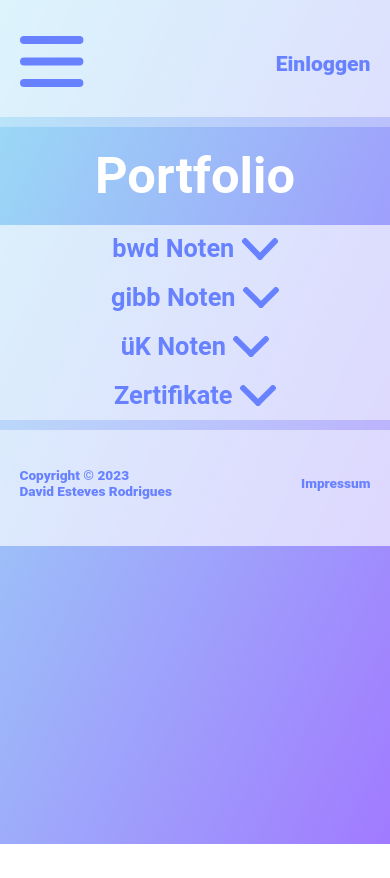
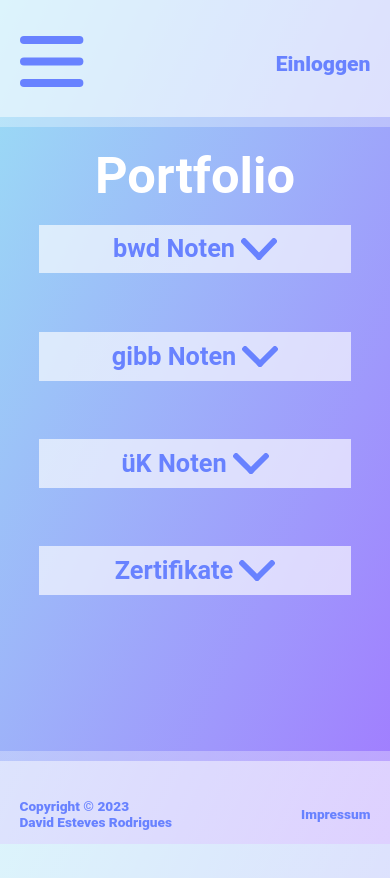
Before and after one commit to daviddresus/portfolio, a React (Create React App) app: page /portfolio in a window 390 px wide. Before the commit the page ends 844 px from the top, so only its background shows below. Built offline with nearby package versions, Linux system fonts and the light colour scheme; no server answers; grey boxes are pictures that could not be loaded.

Commit message:
started working on responsive design for portfolio page

```diff
--- a/src/Pages/Portfolio/Portfolio.css
+++ b/src/Pages/Portfolio/Portfolio.css
@@ -1,5 +1,37 @@
+#all_grades_box
+{
+    display: grid;
+    grid-template-columns: auto auto;
+    margin: 0 15% 5% 15%;
+    gap: 7.5vw;
+}
+
 iframe
 {
     width: auto;
     border: none;
 }
+
+/*Smartphone*/
+@media screen and (max-width: 875px) and (orientation: portrait)
+{
+    #all_grades_box
+    {
+        display: grid;
+        grid-template-columns: auto;
+        margin: 0 10% 40% 10%;
+        gap: 15vw;
+    }
+}
+
+/*Tablet*/
+@media screen and (min-width: 875px) and (max-width: 1023px) and (orientation: portrait)
+{
+    #all_grades_box
+    {
+        display: grid;
+        grid-template-columns: auto;
+        margin: 0 10% 40% 10%;
+        gap: 15vw;
+    }
+}
--- a/src/Pages/Portfolio/Portfolio.js
+++ b/src/Pages/Portfolio/Portfolio.js
@@ -5,7 +5,6 @@ import { useEffect } from 'react';
 
 import Dropdown from '../../Components/DropDown/Dropdown.js';
 import isLoggedIn from '../../Components/Navbar/Navbar.js';
-import Pdfviewer from '../../Components/Abstract/Pdfviewer.js';
 
 export default function Portfolio() {
 
@@ -23,7 +22,7 @@ export default function Portfolio() {
   return (
     <div>
       <Title text="Portfolio" />
-      <div>
+      <div id='all_grades_box'>
         {grades.map((grade, index) => (
           <div key={index}>
             {isLoggedIn ? (
```
